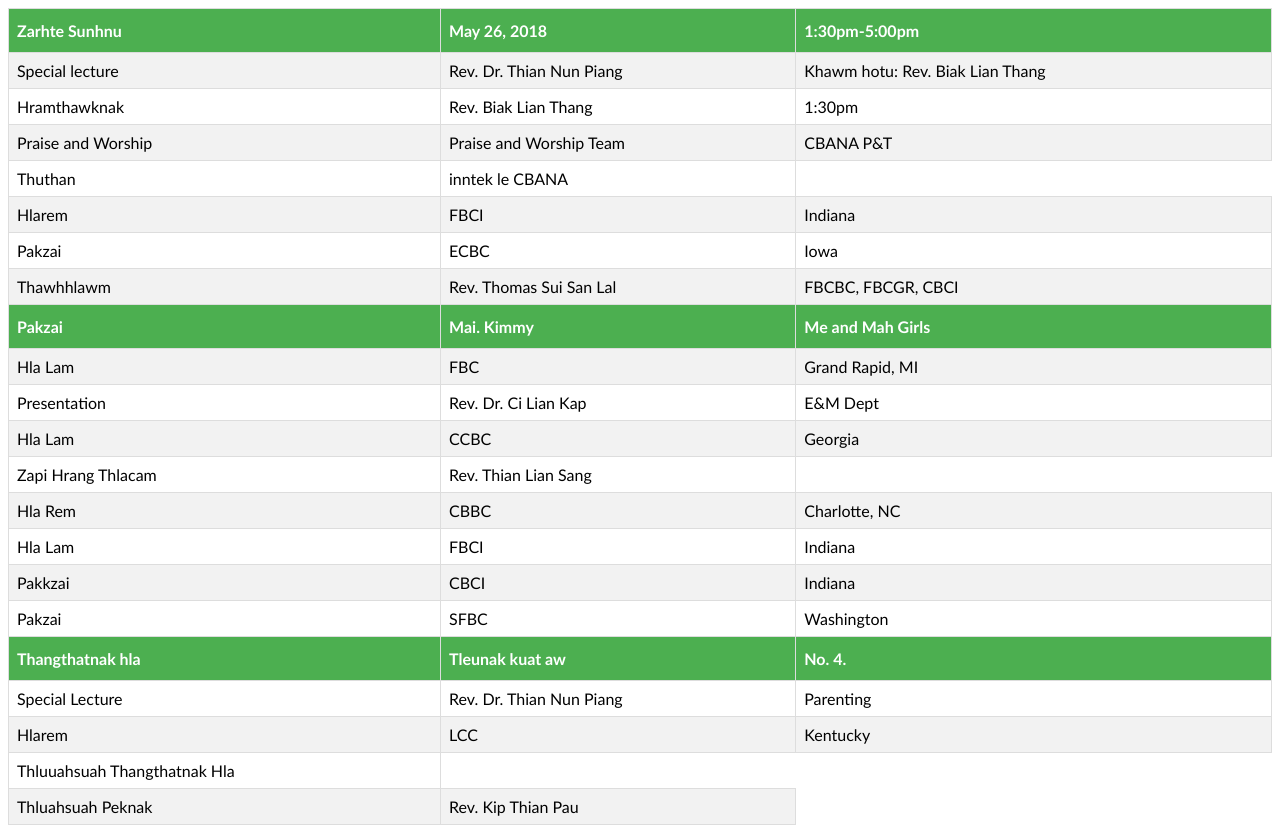
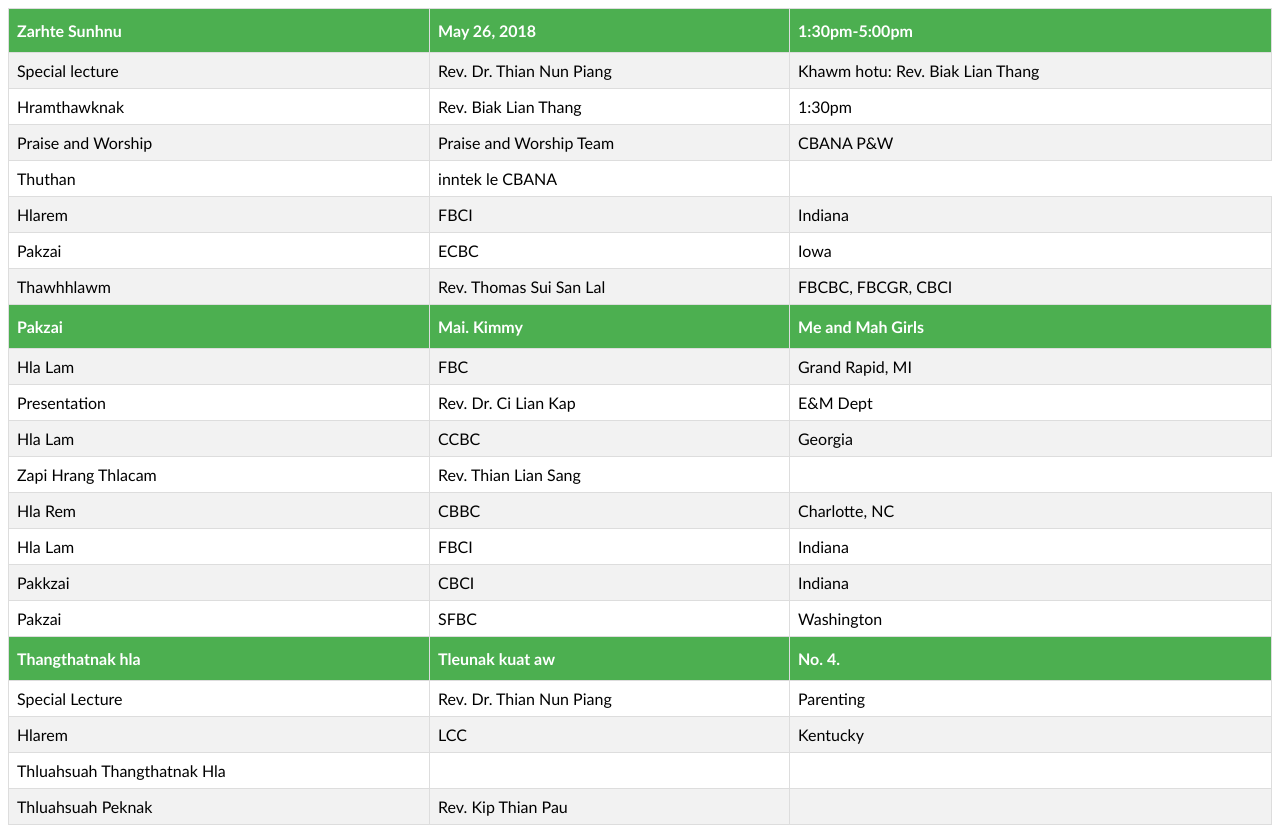
Before and after one commit to cbana2k18/program, a plain HTML site: page index3.html in a window 1280 px wide. Drawn offline with Linux system fonts and the light colour scheme.

Commit message:
Update index3.html

```diff
--- a/index3.html
+++ b/index3.html
@@ -67,7 +67,7 @@ li a {
   <tr>
     <td>Special lecture</td>
     <td>Rev. Dr. Thian Nun Piang</td>
-      <td>Khawm hotu: Rev. Biak Lian Thang</td>
+    <td>Khawm hotu: Rev. Biak Lian Thang</td>
   </tr>
   <tr>
     <td>Hramthawknak</td>
@@ -78,8 +78,8 @@ li a {
     <tr>
     <td>Praise and Worship</td>
     <td>Praise and Worship Team</td>
-        <td>CBANA P&T</td>
-  </tr>
+    <td>CBANA P&W</td>
+ </tr>
     <tr>
     <td>Thuthan</td>
     <td>inntek le CBANA</td>
@@ -160,11 +160,14 @@ li a {
     <td>Kentucky</td>
   </tr>
     <tr>
-    <td>Thluuahsuah Thangthatnak Hla</td>
+    <td>Thluahsuah Thangthatnak Hla</td>
+        <td></td>
+        <td></td>
   </tr>
     <tr>
     <td>Thluahsuah Peknak</td>
     <td>Rev. Kip Thian Pau</td>
+        <td></td>
   </tr>
 </table>
 </body>
```
